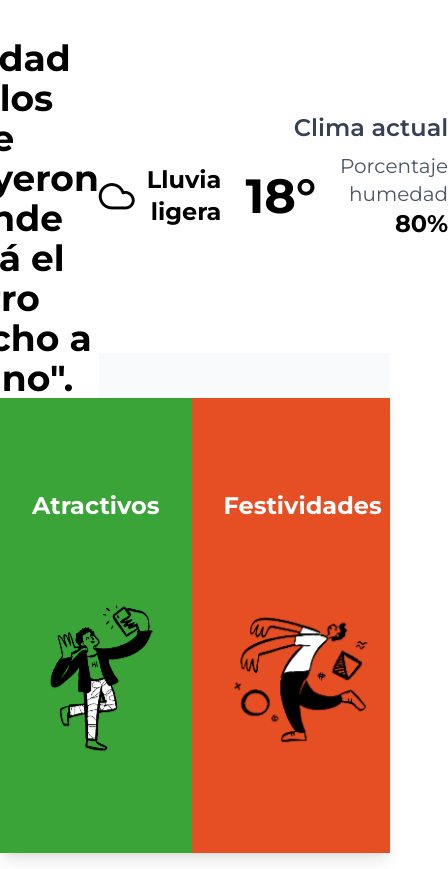
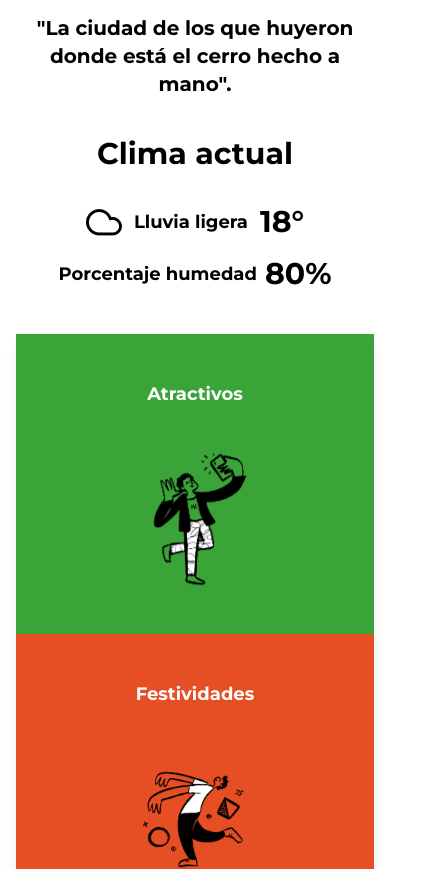
Before and after one commit to EMECROLL/Cholula, a Vue app: page / in a window 390 px wide. Shown: the part 926-1795 px from the top of the page, 448 px wide, since content can reach past the window. Built offline with nearby package versions, Linux system fonts and the light colour scheme; no server answers.

Commit message:
Se ajusto la responsibidad del componente Climate y se hicieron algunos reajustes de diseño

```diff
--- a/src/components/ClimateComponent.vue
+++ b/src/components/ClimateComponent.vue
@@ -4,6 +4,7 @@ import imgFestividades from '@/assets/images/imgFestividades.png'
 import imgHoteles from '@/assets/images/imgHoteles.png'
 import imgRestaurantes from '@/assets/images/imgRestaurantes.png'
 import imgTours from '@/assets/images/imgTours.png'
+import { ref, onMounted } from 'vue'
 
 // Props opcionales para personalizar el componente
 interface Props {
@@ -13,112 +14,176 @@ interface Props {
 
 const props = withDefaults(defineProps<Props>(), {
   description: '"La ciudad de los que huyeron donde está el cerro hecho a mano".',
-  location: 'Clima actual'
+  location: 'Clima actual',
 })
-
-import { ref, onMounted } from 'vue'
 
 const temperature = ref<number>(18)
 const humidity = ref<number>(80)
+const weatherDescription = ref<string>('Lluvia ligera')
+
 onMounted(async () => {
   try {
     const lat = 19.0622
-    const lon = -98.3030
+    const lon = -98.303
     const apiKey = '33e0d3a5b1b105ad07365c815845d68d'
 
     const response = await fetch(
-      `https://api.openweathermap.org/data/2.5/weather?lat=${lat}&lon=${lon}&appid=${apiKey}&units=metric&lang=es`
+      `https://api.openweathermap.org/data/2.5/weather?lat=${lat}&lon=${lon}&appid=${apiKey}&units=metric&lang=es`,
     )
 
     const data = await response.json()
 
     if (data.main?.temp != null) temperature.value = Math.round(data.main.temp)
     if (data.main?.humidity != null) humidity.value = data.main.humidity
+    if (data.weather && data.weather.length > 0 && data.weather[0].description) {
+      weatherDescription.value = data.weather[0].description // actualizar descripción
+    }
   } catch (error) {
     console.error('Error al obtener datos del clima:', error)
   }
 })
-
+console.log(weatherDescription)
 </script>
 
-
 <template>
-  <div class="w-full bg-gray-50">
+  <div class="w-full">
     <!-- Header con información del clima -->
-    <div class="w-full flex justify-center">
-      <div class="flex" style="width: 1455px;">
+    <div class="w-full flex justify-center px-4">
+      <div class="flex flex-col lg:flex-row w-full max-w-[1455px]">
         <!-- Div izquierdo - Descripción -->
-        <div class="bg-white flex items-center" style="flex: 1;">
-          <h2 class="text-4xl font-bold">
+        <div class="bg-white flex items-center p-4 lg:p-8" style="flex: 1">
+          <h2 class="text-xl sm:text-2xl lg:text-4xl font-bold text-center lg:text-left">
             {{ props.description }}
           </h2>
         </div>
-
         <!-- Div derecho - Clima -->
-<div class="bg-white flex items-center justify-end" style="flex: 1; height: 355px;">
-  <div class="text-right">
-    <h3 class="text-2xl font-semibold text-gray-700 mb-2">{{ props.location }}</h3>
-    <div class="flex items-center justify-end space-x-6">
+        <div
+          class="bg-white flex items-center justify-center lg:justify-end p-4 lg:p-8 min-h-[200px] lg:h-[355px]"
+          style="flex: 1"
+        >
+          <div class="text-center lg:text-right w-full">
+            <h3 class="text-3xl sm:text-3xl lg:text-4xl font-bold text-scenter lg:text-left mb-4">
+              {{ props.location }}
+            </h3>
+            <div
+              class="flex flex-col sm:flex-row items-center justify-center lg:justify-end space-y-4 sm:space-y-0 sm:space-x-6"
+            >
+              <div
+                class="flex flex-row flex-wrap items-center justify-center lg:justify-start gap-x-3 w-full mt-4"
+              >
+                <div class="flex justify-center lg:justify-start">
+                  <i class="pi pi-cloud text-4xl sm:text-5xl lg:text-6xl"></i>
+                </div>
                 <div class="flex items-center">
-        <i class="pi pi-cloud text-4xl mr-3"></i>
-        <span class="text-2xl font-bold">Lluvia ligera</span>
+                  <span class="text-lg sm:text-xl lg:text-2xl font-bold">
+                    {{ weatherDescription }}
+                  </span>
                 </div>
-      <div class="text-5xl font-bold">
+                <div class="text-3xl sm:text-4xl lg:text-5xl font-bold">
                   {{ temperature !== null ? temperature + '°' : '...' }}
                 </div>
-      <div class="text-xl">
-        <span class="text-gray-600">Porcentaje humedad</span>
-        <div class="font-bold text-2xl">
+              </div>
+              <div class="text-3xl sm:text-lg lg:text-xl">
+                <div class="flex items-center gap-x-2">
+                  <span class="text-lg sm:text-xl lg:text-2xl font-bold">Porcentaje humedad</span>
+                  <div class="text-3xl sm:text-4xl lg:text-5xl font-bold">
                     {{ humidity !== null ? humidity + '%' : '...' }}
                   </div>
                 </div>
               </div>
             </div>
           </div>
-
+        </div>
       </div>
     </div>
 
     <!-- Secciones coloridas -->
-    <div class="w-full flex justify-center">
-      <div class="flex gap-0 overflow-hidden shadow-lg" style="width: 1455px;">
+    <div class="w-full flex justify-center px-4 mt-5">
+      <div
+        class="grid grid-cols-1 sm:grid-cols-2 lg:grid-cols-5 gap-0 overflow-hidden shadow-lg w-full max-w-[1455px]"
+      >
         <!-- Atractivos -->
-        <div class="text-white p-8 text-center relative flex flex-col justify-between" style="width: 291px; height: 455px; background-color: #3aa438;">
-          <h3 class="text-2xl font-bold mt-[60px]">Atractivos</h3>
+        <div
+          class="text-white p-4 sm:p-6 lg:p-8 text-center relative flex flex-col justify-between h-[300px] sm:h-[400px] lg:h-[455px]"
+          style="background-color: #3aa438"
+        >
+          <h3 class="text-lg sm:text-xl lg:text-2xl font-bold mt-[30px] sm:mt-[45px] lg:mt-[60px]">
+            Atractivos
+          </h3>
           <div class="flex-1 flex items-center justify-center">
-            <img :src="imgAtractivos" alt="Atractivos" class="w-[160px] h-[198px] object-contain" />
+            <img
+              :src="imgAtractivos"
+              alt="Atractivos"
+              class="w-[120px] h-[148px] sm:w-[140px] sm:h-[173px] lg:w-[160px] lg:h-[198px] object-contain"
+            />
           </div>
         </div>
 
         <!-- Festividades -->
-        <div class="text-white p-8 text-center relative flex flex-col justify-between" style="width: 291px; height: 455px; background-color: #e64e23;">
-          <h3 class="text-2xl font-bold mt-[60px]">Festividades</h3>
+        <div
+          class="text-white p-4 sm:p-6 lg:p-8 text-center relative flex flex-col justify-between h-[300px] sm:h-[400px] lg:h-[455px]"
+          style="background-color: #e64e23"
+        >
+          <h3 class="text-lg sm:text-xl lg:text-2xl font-bold mt-[30px] sm:mt-[45px] lg:mt-[60px]">
+            Festividades
+          </h3>
           <div class="flex-1 flex items-center justify-center">
-            <img :src="imgFestividades" alt="Festividades" class="w-[160px] h-[198px] object-contain" />
+            <img
+              :src="imgFestividades"
+              alt="Festividades"
+              class="w-[120px] h-[148px] sm:w-[140px] sm:h-[173px] lg:w-[160px] lg:h-[198px] object-contain"
+            />
           </div>
         </div>
 
         <!-- Hoteles -->
-        <div class="text-white p-8 text-center relative flex flex-col justify-between" style="width: 291px; height: 455px; background-color: #e6007e;">
-          <h3 class="text-2xl font-bold mt-[60px]">Hoteles</h3>
+        <div
+          class="text-white p-4 sm:p-6 lg:p-8 text-center relative flex flex-col justify-between h-[300px] sm:h-[400px] lg:h-[455px]"
+          style="background-color: #e6007e"
+        >
+          <h3 class="text-lg sm:text-xl lg:text-2xl font-bold mt-[30px] sm:mt-[45px] lg:mt-[60px]">
+            Hoteles
+          </h3>
           <div class="flex-1 flex items-center justify-center">
-            <img :src="imgHoteles" alt="Hoteles" class="w-[160px] h-[198px] object-contain" />
+            <img
+              :src="imgHoteles"
+              alt="Hoteles"
+              class="w-[120px] h-[148px] sm:w-[140px] sm:h-[173px] lg:w-[160px] lg:h-[198px] object-contain"
+            />
           </div>
         </div>
 
         <!-- Restaurantes -->
-        <div class="text-white p-8 text-center relative flex flex-col justify-between" style="width: 291px; height: 455px; background-color: #743b8d;">
-          <h3 class="text-2xl font-bold mt-[60px]">Restaurantes</h3>
+        <div
+          class="text-white p-4 sm:p-6 lg:p-8 text-center relative flex flex-col justify-between h-[300px] sm:h-[400px] lg:h-[455px]"
+          style="background-color: #743b8d"
+        >
+          <h3 class="text-lg sm:text-xl lg:text-2xl font-bold mt-[30px] sm:mt-[45px] lg:mt-[60px]">
+            Restaurantes
+          </h3>
           <div class="flex-1 flex items-center justify-center">
-            <img :src="imgRestaurantes" alt="Restaurantes" class="w-[160px] h-[198px] object-contain" />
+            <img
+              :src="imgRestaurantes"
+              alt="Restaurantes"
+              class="w-[120px] h-[148px] sm:w-[140px] sm:h-[173px] lg:w-[160px] lg:h-[198px] object-contain"
+            />
           </div>
         </div>
 
         <!-- Tours -->
-        <div class="text-white p-8 text-center relative flex flex-col justify-between" style="width: 291px; height: 455px; background-color: #00a4dd;">
-          <h3 class="text-2xl font-bold mt-[60px]">Tours</h3>
+        <div
+          class="text-white p-4 sm:p-6 lg:p-8 text-center relative flex flex-col justify-between h-[300px] sm:h-[400px] lg:h-[455px]"
+          style="background-color: #00a4dd"
+        >
+          <h3 class="text-lg sm:text-xl lg:text-2xl font-bold mt-[30px] sm:mt-[45px] lg:mt-[60px]">
+            Tours
+          </h3>
           <div class="flex-1 flex items-center justify-center">
-            <img :src="imgTours" alt="Tours" class="w-[160px] h-[198px] object-contain" />
+            <img
+              :src="imgTours"
+              alt="Tours"
+              class="w-[120px] h-[148px] sm:w-[140px] sm:h-[173px] lg:w-[160px] lg:h-[198px] object-contain"
+            />
           </div>
         </div>
       </div>
```
Lines whose indentation alone changed are shown as unchanged.
